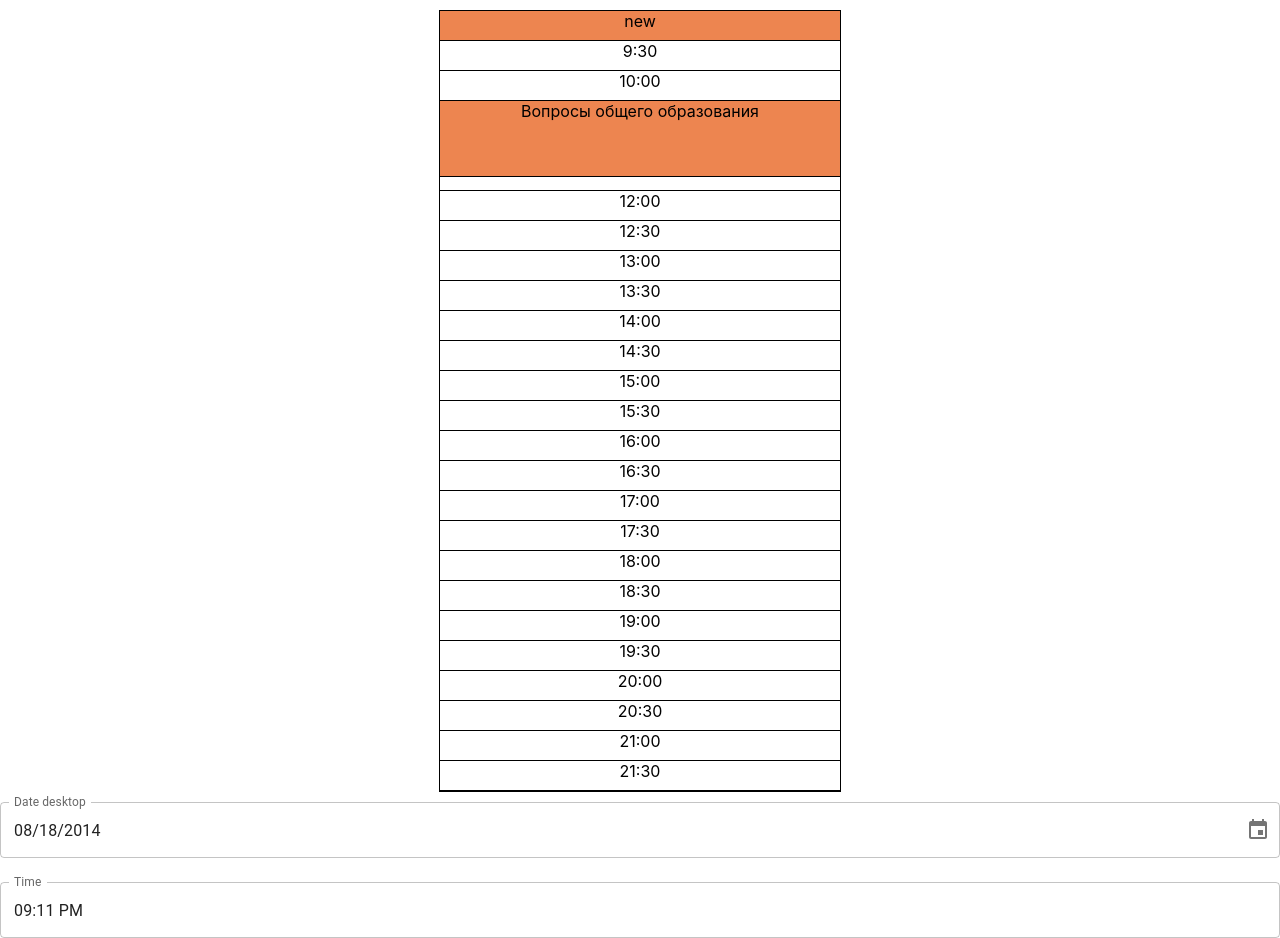
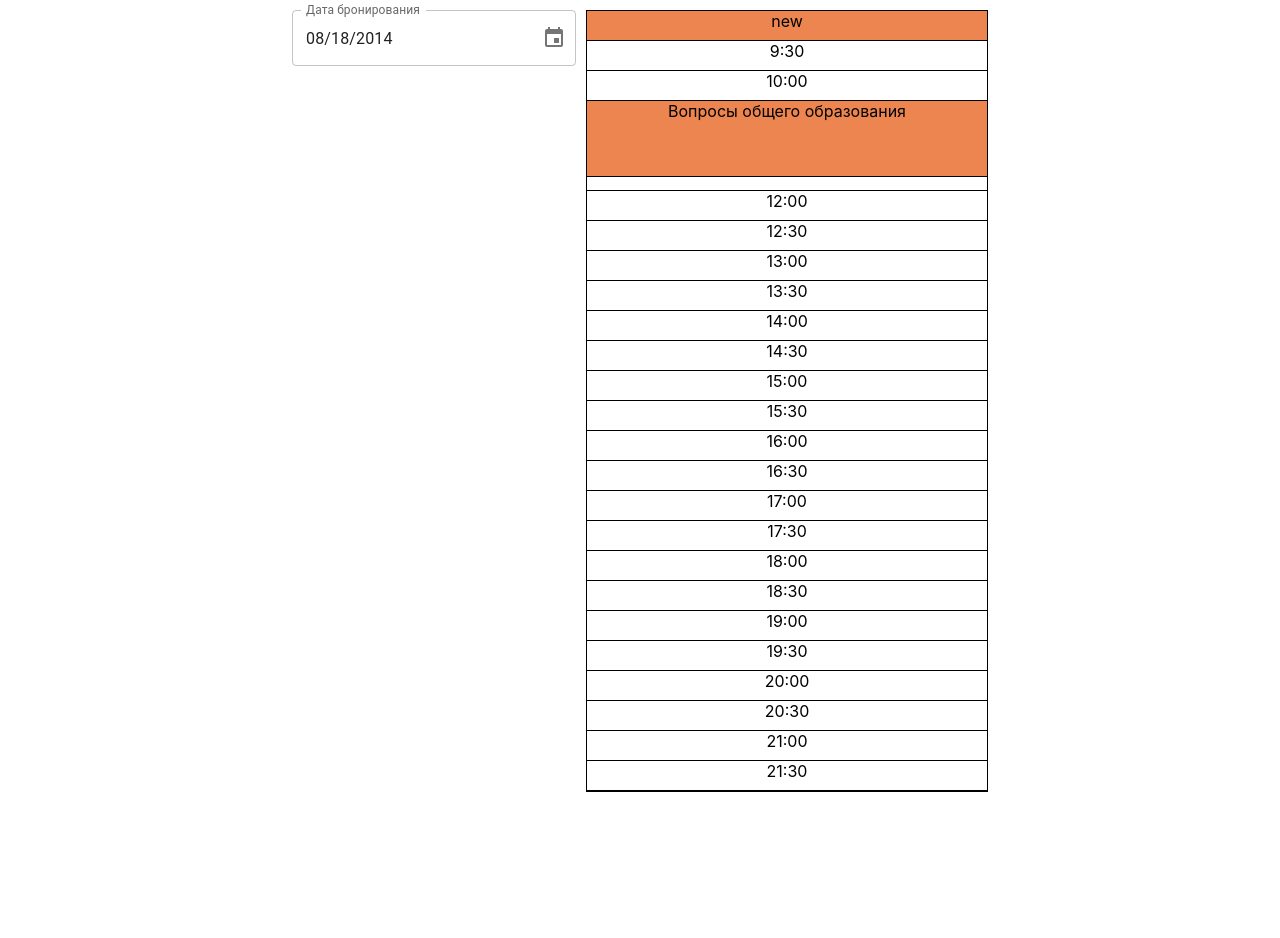
Before and after one commit to isakhalin/AppointApp, a React (Create React App) app: page / in a window 1280 px wide. After the commit the page ends 800 px from the top, so only its background shows below. Built offline with nearby package versions, Linux system fonts and the light colour scheme.

Commit message:
feat(dateSelector): Добавлен компонент выбора даты события

```diff
--- a/src/App.css
+++ b/src/App.css
@@ -38,9 +38,17 @@
   }
 }
 
+.content-wpr {
+  display: flex;
+  justify-content: center;
+  /*margin: 0 auto;*/
+  /*margin: 10px 10px 0px 10px;*/
+  margin-top: 10px;
+}
+
 .calendar-wrp {
   position: relative;
-  margin: 10px auto;
+  margin-left: 10px;
   width: 400px;
   height: 780px;
   border: 1px solid rgb(0, 0, 0);
--- a/src/App.js
+++ b/src/App.js
@@ -1,13 +1,23 @@
 import React from 'react';
+
+// Import styles
 import './App.css';
-import { Celendar } from './components';
-import { VksConstructor } from './components/vksConstructor/vksConstructor';
+
+// Import custom comps
+import {
+  Calendar,
+  DateSelector,
+  VksConstructor,
+} from "./components";
 
 function App() {
   return (
     <div className="App">
-      <Celendar />
-      <VksConstructor />
+      <div className="content-wpr">
+        {/*<VksConstructor />*/}
+        <DateSelector/>
+        <Calendar/>
+      </div>
     </div>
   );
 }
--- a/src/components/calendar/celendar.jsx
+++ b/src/components/calendar/celendar.jsx
@@ -3,7 +3,7 @@
 
 import React from "react";
 
-export const Celendar = () => {
+export const Calendar = () => {
   const day = [
     {
       title: "9:00",
--- a/src/components/calendar/index.js
+++ b/src/components/calendar/index.js
@@ -1 +1 @@
-export * from './celendar.jsx'
+export * from './celendar.jsx';
--- /dev/null
+++ b/src/components/dateSellector/dateSelector.jsx
@@ -0,0 +1,37 @@
+import React, {useState} from 'react';
+import moment from "moment";
+import {LocalizationProvider} from "@mui/x-date-pickers/LocalizationProvider";
+import {AdapterMoment} from "@mui/x-date-pickers/AdapterMoment";
+import Stack from "@mui/material/Stack";
+import {DesktopDatePicker} from "@mui/x-date-pickers/DesktopDatePicker";
+import TextField from "@mui/material/TextField";
+import {TimePicker} from "@mui/x-date-pickers/TimePicker";
+
+export const DateSelector = () => {
+  const [value, setValue] = useState(moment("2014-08-18T21:11:54"));
+  console.log("VAL", value);
+
+  const handleChange = (newValue) => {
+    setValue(newValue);
+  };
+
+  return (
+    <LocalizationProvider dateAdapter={AdapterMoment}>
+      <Stack spacing={3}>
+        <DesktopDatePicker
+          label="Дата бронирования"
+          inputFormat="MM/DD/YYYY"
+          value={value}
+          onChange={handleChange}
+          renderInput={(params) => <TextField {...params} />}
+        />
+        {/*<TimePicker*/}
+        {/*  label="Time"*/}
+        {/*  value={value}*/}
+        {/*  onChange={handleChange}*/}
+        {/*  renderInput={(params) => <TextField {...params} />}*/}
+        {/*/>*/}
+      </Stack>
+    </LocalizationProvider>
+  );
+};
--- /dev/null
+++ b/src/components/dateSellector/index.jsx
@@ -0,0 +1 @@
+export * from "./dateSelector";
--- a/src/components/index.js
+++ b/src/components/index.js
@@ -1 +1,3 @@
 export * from './calendar';
+export * from "./vksConstructor";
+export * from "./dateSellector"
--- /dev/null
+++ b/src/components/vksConstructor/index.jsx
@@ -0,0 +1 @@
+export * from "./vksConstructor";
```
